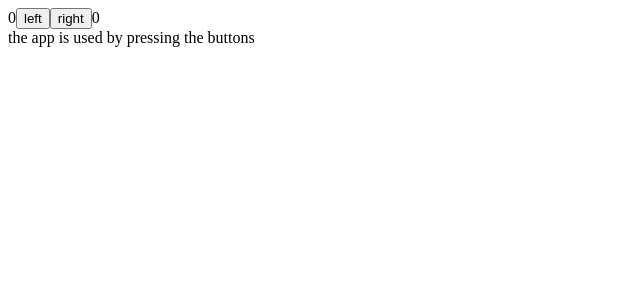
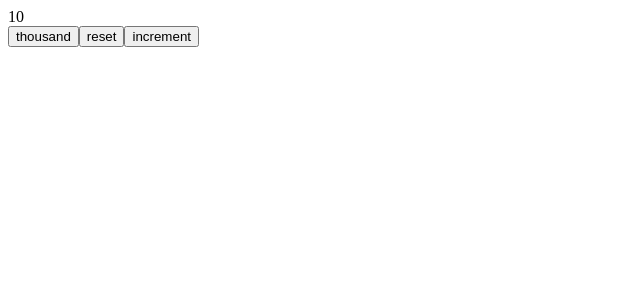
Before and after one commit to in7l/helsinki-full-stack-open-2021, a React (Create React App) app in the folder non_exercises/part1a_introduction_to_react/: page / in a window 1280 px wide. Shown: the top 300 px of the page, without its empty margins (0-640 px from the left). Built offline with nearby package versions, Linux system fonts and the light colour scheme.

Commit message:
Apply changes according to course instructions till the end of part 1d.

```diff
--- a/non_exercises/part1a_introduction_to_react/src/App.js
+++ b/non_exercises/part1a_introduction_to_react/src/App.js
@@ -1,20 +1,6 @@
 import React, { useState } from 'react';
 
-const History = (props) => {
-  if (props.allClicks.length === 0) {
-    return (
-      <div>
-        the app is used by pressing the buttons
-      </div>
-    );
-  }
-
-  return (
-    <div>
-      button press history: {props.allClicks.join(' ')}
-    </div>
-  );
-};
+const Display = props => <div>{props.value}</div>;
 
 const Button = ({ handleClick, text }) => (
   <button onClick={handleClick}>
@@ -23,27 +9,14 @@ const Button = ({ handleClick, text }) => (
 )
 
 const App = () => {
-  const [ left, setLeft ]  = useState(0);
-  const [ right, setRight ]  = useState(0);
-  const [ allClicks, setAll ] = useState([]);
-
-  const handleLeftClick = () => {
-    setAll(allClicks.concat('L'));
-    setLeft(left + 1);
-  };
-
-  const handleRightClick = () => {
-    setAll(allClicks.concat('R'));
-    setRight(right + 1);
-  };
+  const [value, setValue] = useState(10);
 
   return (
     <div>
-      {left}
-      <Button handleClick={handleLeftClick} text='left' />
-      <Button handleClick={handleRightClick} text='right' />
-      {right}
-      <History allClicks={allClicks} />
+      <Display value={value} />
+      <Button handleClick={() => setValue(1000)} text="thousand" />
+      <Button handleClick={() => setValue(0)} text="reset" />
+      <Button handleClick={() => setValue(value + 1)} text="increment" />
     </div>
   );
 };
```
